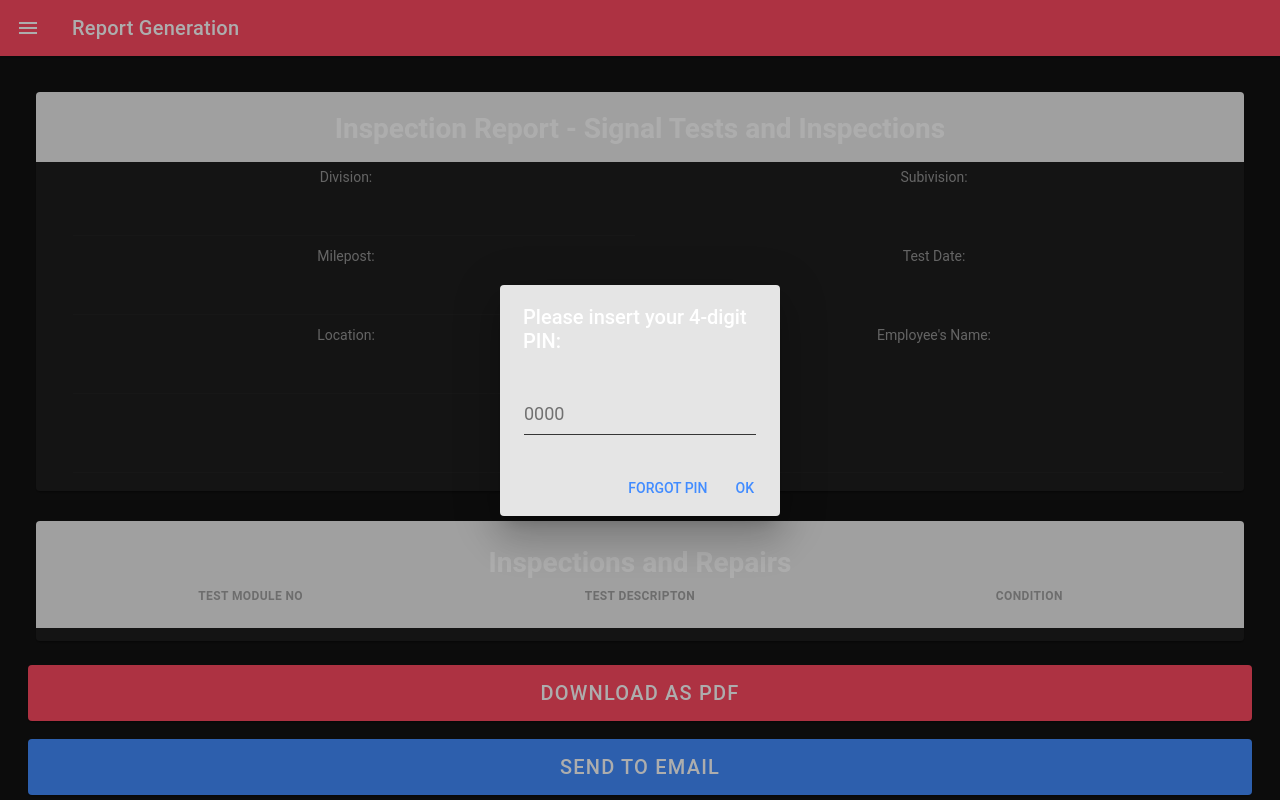
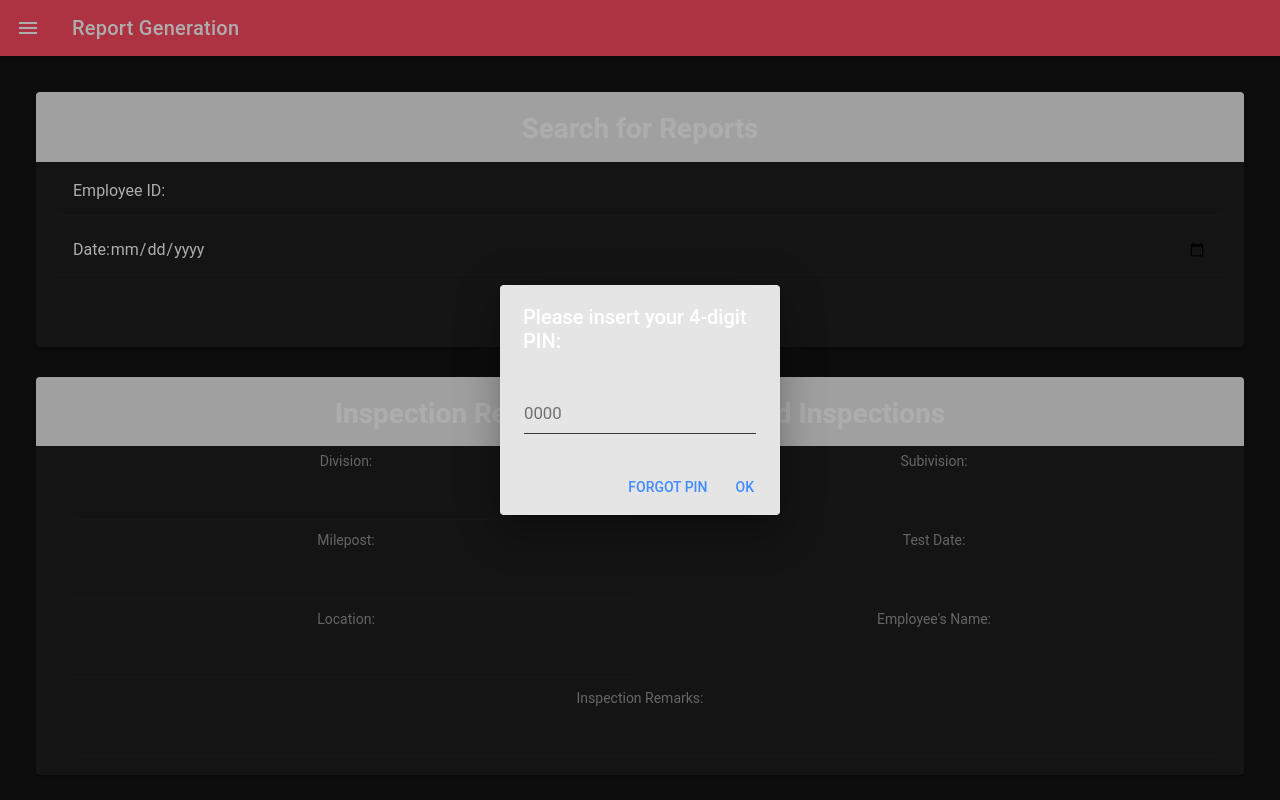
Before and after one commit to rukshankr/UoML2-MARTIS, a React (Create React App) app: page /reports in a window 1280 px wide. Built offline with nearby package versions, Linux system fonts and the light colour scheme; no server answers.

Commit message:
Report generation page UI complete

```diff
--- a/src/App.tsx
+++ b/src/App.tsx
@@ -1,7 +1,7 @@
 import React from 'react';
 import { Redirect, Route } from 'react-router-dom';
 import { IonApp, IonContent, IonHeader, IonIcon, IonItem, IonList, IonMenu, IonRouterOutlet, IonTitle, IonToolbar, } from '@ionic/react';
-import {addSharp, checkboxSharp, createSharp, logOutSharp, searchCircleSharp, searchSharp, settingsSharp, trailSign} from 'ionicons/icons';
+import {addSharp, checkboxSharp, createSharp, documentAttach, documentText, logOutSharp, searchSharp, settingsSharp, trailSign} from 'ionicons/icons';
 import { IonReactRouter } from '@ionic/react-router';
 import { useAuth0 } from '@auth0/auth0-react';
 import Login from './pages/Login';
@@ -59,8 +59,8 @@ const App: React.FC = () => {
           <IonItem href="selection" ><IonIcon slot="start" icon={checkboxSharp}/>Select Test</IonItem>
           <IonItem href="/assign" hidden={hideForMechs()}><IonIcon slot="start" icon={createSharp}/>Assign Test</IonItem>
           <IonItem href="/inspection"><IonIcon slot="start" icon={searchSharp}/>Search Inspections</IonItem>
-          <IonItem href="/repairs"><IonIcon slot="start" icon={searchCircleSharp}/>Report Repairs</IonItem>
-          <IonItem href="/reports" /*hidden={hideForMechs()}*/><IonIcon slot="start" icon={addSharp}/>View Reports</IonItem>
+          <IonItem href="/repairs"><IonIcon slot="start" icon={documentAttach}/>Report Repairs</IonItem>
+          <IonItem href="/reports" /*hidden={hideForMechs()}*/><IonIcon slot="start" icon={documentText}/>View Reports</IonItem>
           <IonItem><IonIcon slot="start" icon={settingsSharp}/>Settings</IonItem>
           <IonItem onClick={()=> logout()}><IonIcon slot="start" icon={logOutSharp}/>Logout</IonItem>
         </IonList>
--- a/src/components/PinBox.css
+++ b/src/components/PinBox.css
@@ -1,4 +1,4 @@
 .my-custom-class .alert-wrapper {
     background: #e5e5e5;
-    font-size: large;
+    font-size: larger;
   }
--- a/src/pages/Repairs.tsx
+++ b/src/pages/Repairs.tsx
@@ -15,7 +15,7 @@ const Repairs: React.FC = () => {
     const [assetID, setassetID] = useState<string>();
     const [repairDate, setRepairDate] = useState<string>();
     const [comment, setComment] = useState<string>();
-    const [putRepair, setPutRepair] = useState<RepairPut>({put: false, message: "Repair wasn't added"});
+    const [putRepair, setPutRepair] = useState<RepairPut>({put: false});
 
     const repairJSON = {
         engineerId: engineerID,
@@ -27,7 +27,14 @@ const Repairs: React.FC = () => {
         console.log(repairJSON)
         return axios.put(`http://localhost:3000/repairs/addRepair`, repairJSON).then(response => {
             console.log(response.data)
-            setPutRepair({put : true ,message : response.data})
+            if(response.data !== "")
+            {
+                setPutRepair({put: true, message : response.data})
+            }
+            else setPutRepair({put: true, message : "Repair not sent"})
+        })
+        .catch(error => {
+            setPutRepair({put: true, message : error})
         })
     };
 
@@ -35,7 +42,7 @@ const Repairs: React.FC = () => {
         <IonPage>
             <IonToast
                 isOpen={putRepair.put}
-                onDidDismiss={() => setPutRepair({ message: "Repair wasn't added", put: false })}
+                onDidDismiss={() => setPutRepair({ message: "", put: false })}
                 message={putRepair.message}
                 duration={3000}
             />
@@ -119,7 +126,7 @@ const Repairs: React.FC = () => {
                                             <label>Repair Date:</label>
                                             <IonInput
                                                 value={repairDate}
-                                                type="date" id="due_date" name="due_date" min="2019-01-01" max="2029-12-31"
+                                                type="datetime-local" id="due_date" name="due_date" min="2019-01-01" max="2029-12-31"
                                                 placeholder="Any"
                                                 onIonChange={e => setRepairDate(e.detail.value!)}></IonInput>
                                         </IonCol>
--- a/src/pages/Reports.tsx
+++ b/src/pages/Reports.tsx
@@ -1,4 +1,4 @@
-import { IonButton, IonButtons, IonCard, IonCardContent, IonCardHeader, IonCardSubtitle, IonCardTitle, IonCol, IonContent, IonGrid, IonHeader, IonItem, IonLabel, IonMenuButton, IonPage, IonRow, IonTitle, IonToolbar } from '@ionic/react';
+import { IonButton, IonButtons, IonCard, IonCardContent, IonCardHeader, IonCardSubtitle, IonCardTitle, IonCol, IonContent, IonGrid, IonHeader, IonInput, IonItem, IonLabel, IonMenuButton, IonPage, IonRow, IonTitle, IonToolbar } from '@ionic/react';
 import React, { useState } from 'react'
 import PinBox from '../components/PinBox';
 import axios from 'axios';
@@ -36,6 +36,36 @@ const Reports: React.FC = () => {
             </IonHeader>
             <IonContent>
                 <IonGrid className="ion-text-center ion-margin">
+                    <IonRow>
+                        <IonCol>
+                            <IonCard>
+                                <IonCardHeader mode="ios" className="cardhead">
+                                    <IonCardTitle>Search for Reports</IonCardTitle>
+                                </IonCardHeader>
+                                <IonCardContent>
+                                    <IonRow>
+                                        <IonCol>
+                                            <IonItem>
+                                                <IonInput type="search">Employee ID: </IonInput>
+                                            </IonItem>
+                                        </IonCol>
+                                    </IonRow>
+                                    <IonRow>
+                                        <IonCol>
+                                            <IonItem>
+                                                <IonInput type="date">Date: </IonInput>
+                                            </IonItem>
+                                        </IonCol>
+                                    </IonRow>
+                                    <IonRow>
+                                        <IonCol>
+                                            <IonButton color="danger">Search</IonButton>
+                                        </IonCol>
+                                    </IonRow>
+                                </IonCardContent>
+                            </IonCard>
+                        </IonCol>
+                    </IonRow>
                     <IonRow>
                         <IonCol>
                             <IonCard>
@@ -98,7 +128,17 @@ const Reports: React.FC = () => {
                                     </IonRow>
                                 </IonCardHeader>
                                 <IonCardContent>
-
+                                        {
+                                            repairs.map(item => {
+                                                return(
+                                                <IonRow>
+                                                    <IonCol>{item['EngineerID']}</IonCol>
+                                                    <IonCol>{item['RepairDate']}</IonCol>
+                                                    <IonCol>{item['Comment']}</IonCol>
+                                                </IonRow>
+                                                )
+                                            })
+                                        }
                                 </IonCardContent>
                             </IonCard>
                         </IonCol>
```
Lines whose indentation alone changed are shown as unchanged.
